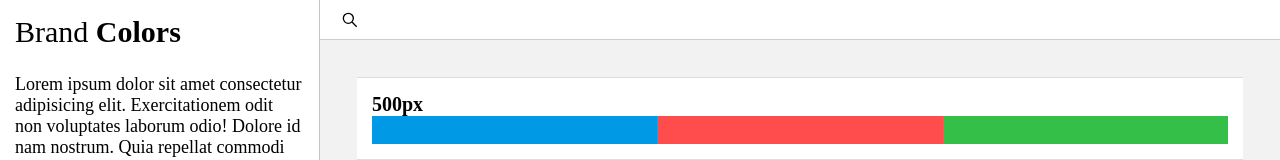
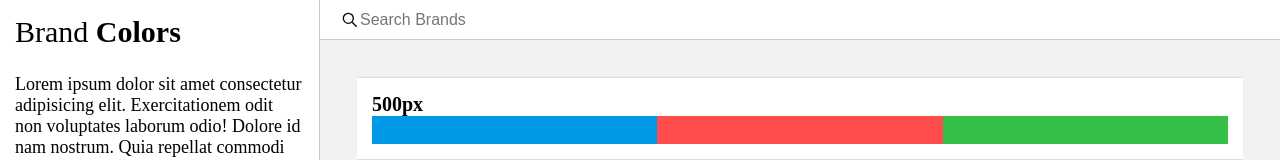
Before and after one commit to DogacUlgacc/react-brand-color, a React (Create React App) app: page / in a window 1280 px wide. Shown: the top 160 px of the page. Built offline with nearby package versions, Linux system fonts and the light colour scheme.

Commit message:
Search input done

```diff
--- a/src/components/Search.js
+++ b/src/components/Search.js
@@ -1,11 +1,13 @@
 import React from "react";
 import { GrSearch } from "react-icons/gr";
+
 export default function Search() {
     return (
         <div className="search">
             <div className="icon">
                 <GrSearch />
             </div>
+            <input type="text" placeholder="Search Brands" />
         </div>
     );
 }
```
